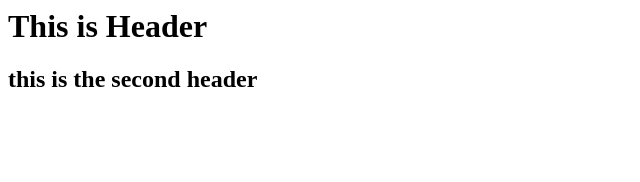
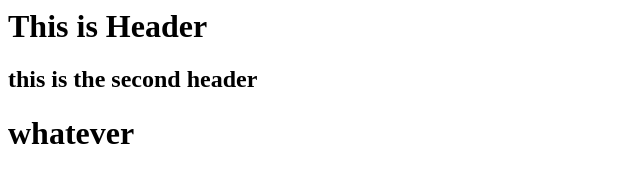
Before and after one commit to designgrass/git-two, a plain HTML site: page index.html in a window 1280 px wide. Shown: the whole page, without its empty margins (0-640 px from the left). Drawn offline with Linux system fonts and the light colour scheme.

Commit message:
added div with a h1

```diff
--- a/index.html
+++ b/index.html
@@ -8,6 +8,9 @@
 <body>
     <h1> This is Header</h1>
     <h2> this is the second header </h2>
+<div>
+    <h1>whatever</h1>
+</div>
 
 
 </body>
```
